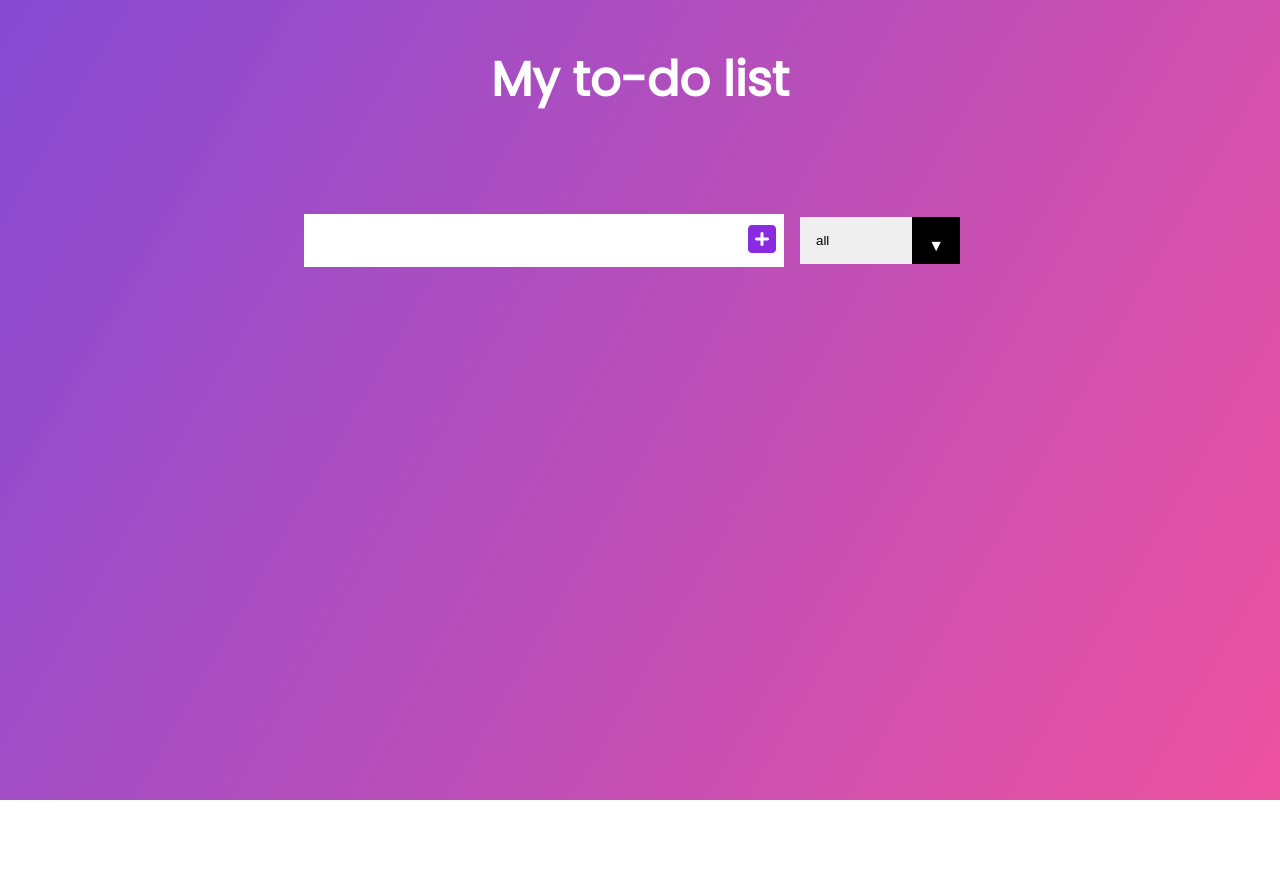
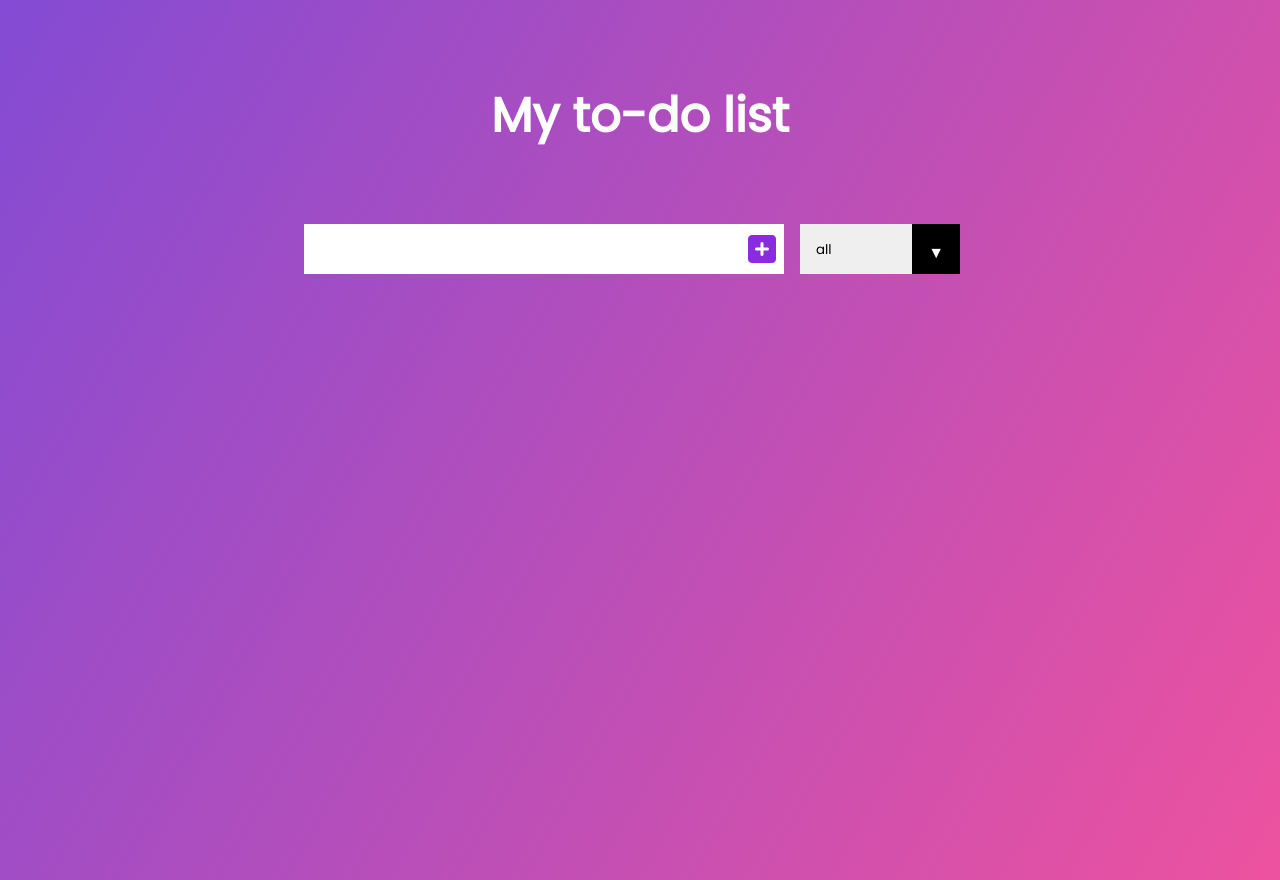
Before and after one commit to DashinIN/Basic-Todo-list, a plain HTML site: page index.html in a window 1280 px wide. Before the commit the page ends 800 px from the top, so only its background shows below. Drawn offline with Linux system fonts and the light colour scheme.

Commit message:
исправил сортировку, добавил адаптив и анимацию

```diff
--- a/css/styles.css
+++ b/css/styles.css
@@ -32,21 +32,62 @@ body {
     }
 }
 header {
-    font-size: 1.5rem;
-}
-
-header, form {
-    min-height: 20vh;
+    margin: 10vh 0 5vh 0;
     display: flex;
     justify-content: center;
     align-items: center;
+    font-size: 1rem;
 }
 
+
+
+
+form {
+    display: flex;
+    flex-direction: column;
+    justify-content: center;
+    align-items: center;
+   padding: 1rem;
+
+}
+
+@media (min-width:740px) {
+    header {
+        font-size: 1.5rem;
+    }
+    form {
+        flex-direction: row;
+    }
+}
+
+@media (min-width:440px) {
+    header {
+        font-size: 1.5rem;
+    }
+}
+
+.todo-window {
+    display: flex;
+    flex-direction: row;
+    height: 50px;
+
+}
 form input, form button {
     padding: 0.5rem;
     font-size: 2rem;
     border: none;
     background: white;
+
+}
+
+form input {
+    width: 80%;
+}
+
+@media (min-width:740px) {
+    form input {
+        width: 100%;
+    }
 }
 
 form button {
@@ -67,9 +108,11 @@ form button:hover {
 }
 
 .todo-list {
-    min-width: 30%;
+    width: 70%;
+    max-width: 600px;
     list-style: none;
 }
+
 
 .todo {
     margin: 0.5rem;
@@ -79,7 +122,7 @@ form button:hover {
     display: flex;
     justify-content: space-between;
     align-items: center;
-    transition: all .5s ease;
+    transition: all .5s cubic-bezier(0.68, -0.55, 0.265, 1.55);
 
 }
 .todo li {
@@ -113,7 +156,7 @@ form button:hover {
 }
 
 .fall {
-    transform: translateX(8rem) rotateZ(20deg);
+    transform: translateX(20rem) rotateZ(0deg);
     opacity: 0;
 }
 
@@ -127,8 +170,14 @@ select {
     width: 10rem;
     cursor: pointer;
     padding: 1rem;
+    height: 50px;
+    font-family: 'Poppins', sans-serif;
+
+
 }
 .select {
+    display: flex;
+    flex-direction: row;
     margin: 1rem;
     position: relative;
     overflow: hidden;
--- a/index.html
+++ b/index.html
@@ -13,11 +13,15 @@
         <header>
             <h1>My to-do list</h1>
         </header>
+
         <form action="">
+            <div class="todo-window">
             <input type="text" class ="todo-input">
             <button class="todo-button" type="submit">
                 <i class="fa-solid fa-square-plus"></i>
             </button>
+        </div>
+
             <div class="select">
                 <select name="todos" class="filter-todo">
                     <option value="all">all</option>
@@ -25,13 +29,10 @@
                     <option value="uncompleted">uncompleted</option>
                 </select>
             </div>
-
         </form>
 
         <div class="todo-container">
-            <ul class="todo-list">
-
-            </ul>
+            <ul class="todo-list"></ul>
         </div>
 
     <script src="scripts/script.js"></script>
--- a/scripts/script.js
+++ b/scripts/script.js
@@ -18,7 +18,13 @@ function addTodo(event) {
     todoDiv.classList.add("todo");
 
     const newTodo = document.createElement("li");
+
+    if(todoInput.value.trim() !== "") {
     newTodo.innerText = todoInput.value;
+    } else {
+        return
+    }
+
     newTodo.classList.add('todo-item');
     todoDiv.appendChild(newTodo);
 
@@ -58,19 +64,28 @@ function deleteCheck(e) {
 
 function fitlerTodo(e) {
     const todos = todoList.childNodes;
+    console.log(todos);
     todos.forEach(function(todo) {
         switch(e.target.value) {
             case "all":
                 todo.style.display = "flex";
-                console.log(lelel);
                 break;
             case "completed":
                 if(todo.classList.contains("completed")) {
                     todo.style.display = "flex";
                 } else {
                     todo.style.display = "none";
-                    console.log(looolel);
+
                 }
+                break;
+            case "uncompleted":
+                if(!todo.classList.contains("completed")) {
+                    todo.style.display = "flex";
+                } else {
+                    todo.style.display = "none";
+
+                }
+                break;
         }
     });
 }
```
